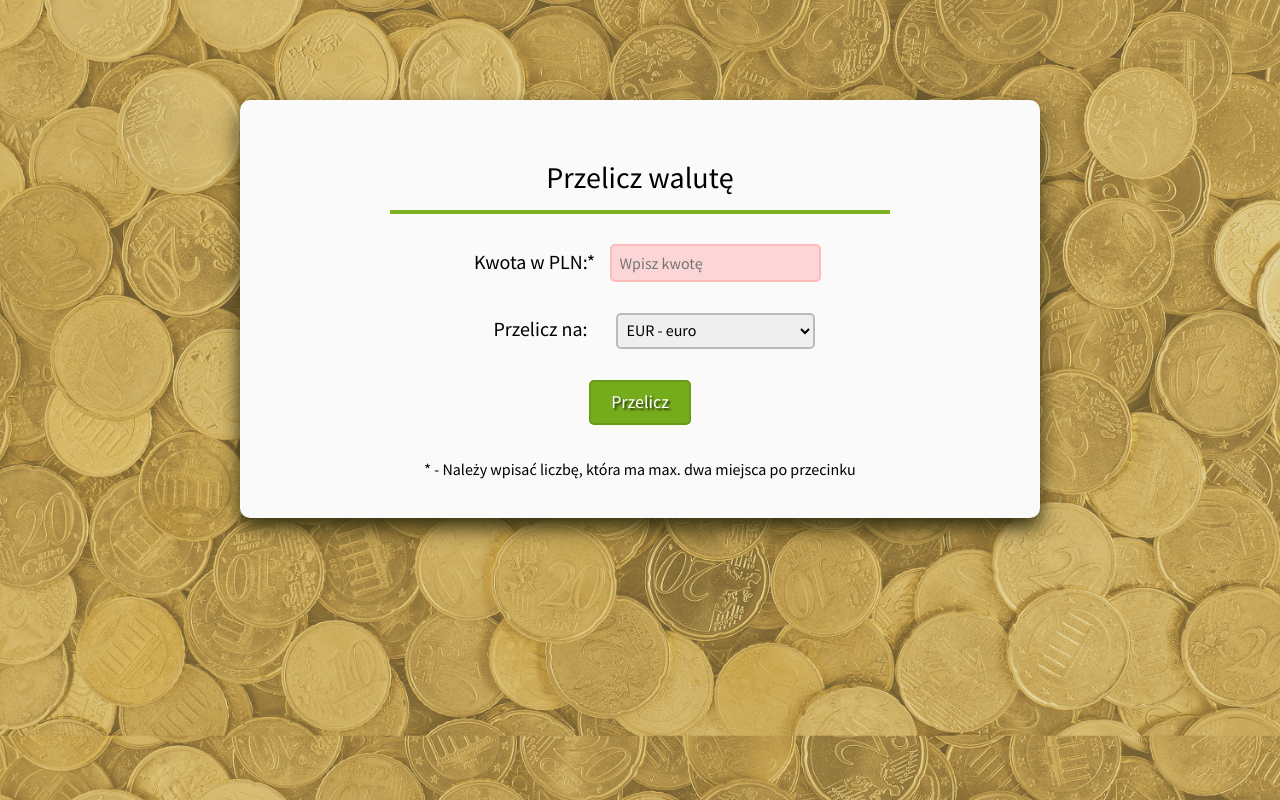
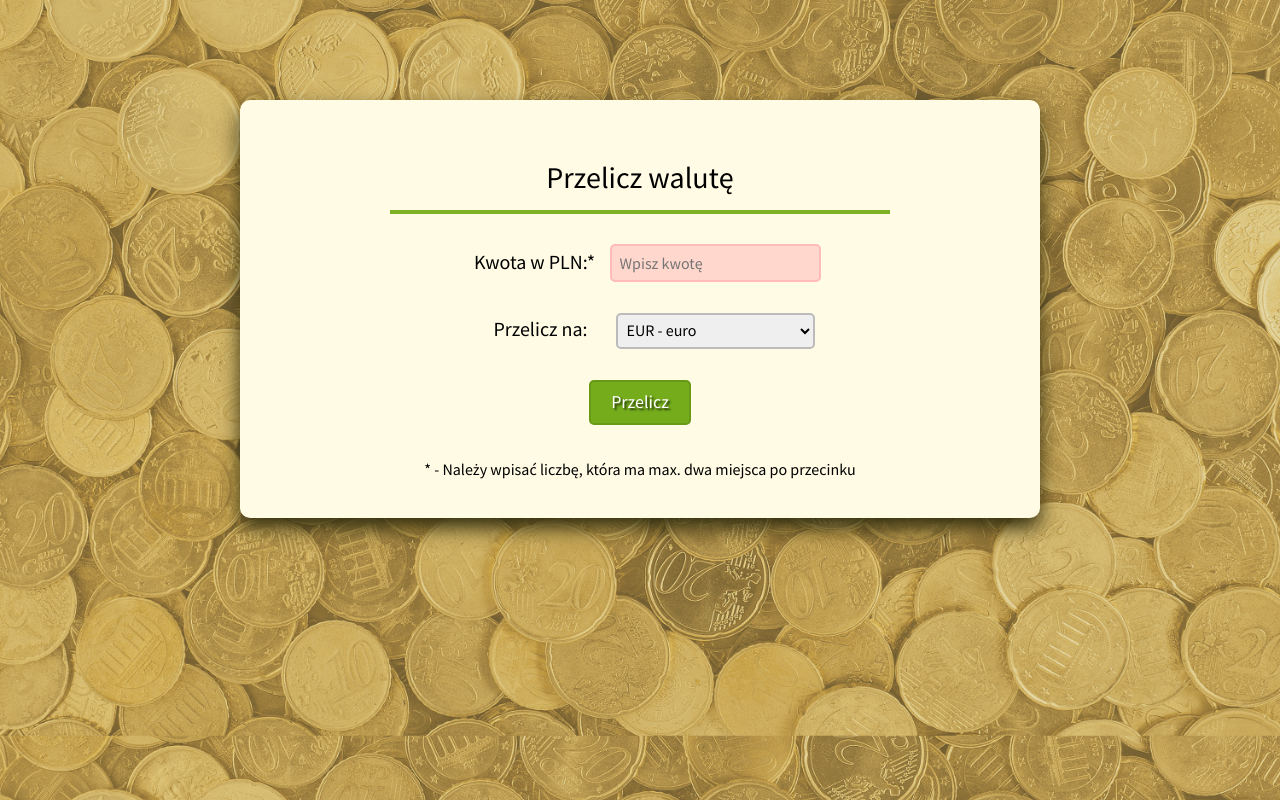
Before and after one commit to olachrzan/currency_converter_react, a React (Create React App) app: page / in a window 1280 px wide. Built offline with nearby package versions, Linux system fonts and the light colour scheme.

Commit message:
Change container and background color

```diff
--- a/src/Container/style.css
+++ b/src/Container/style.css
@@ -1,5 +1,5 @@
 .container {
-   background-color: rgb(250, 250, 250);
+   background-color: rgb(255, 251, 228);
    max-width: 800px;
    margin: 100px auto;
    padding: 20px;
--- a/src/index.css
+++ b/src/index.css
@@ -9,7 +9,7 @@ html {
 body {
   padding: 0 5%;
   font-family: 'Source Sans Pro', sans-serif;
-  background-color: #e7e7e7;
+  background-color: #fefff0;
   background-image: url(bg-image.png);
   background-size: cover;
   background-position: center;
```
